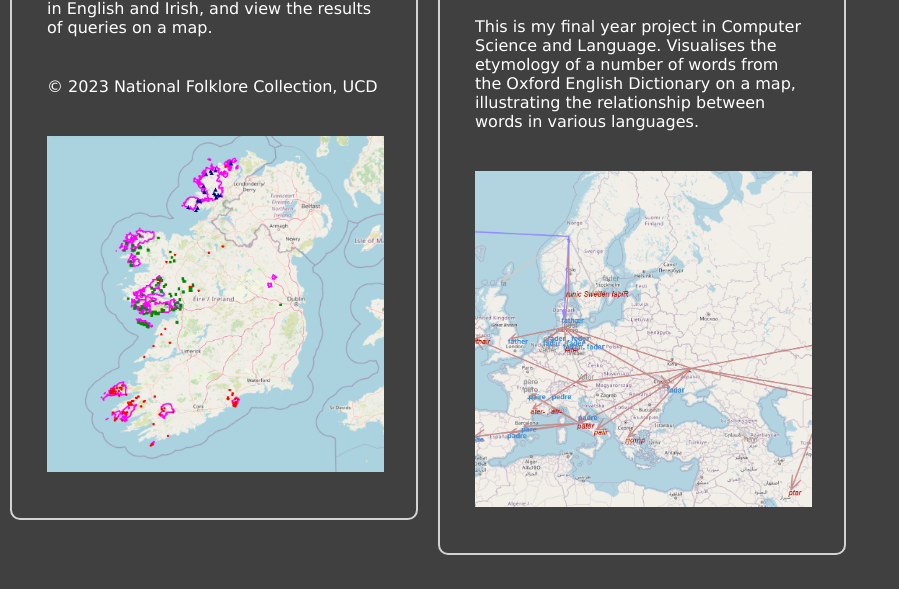
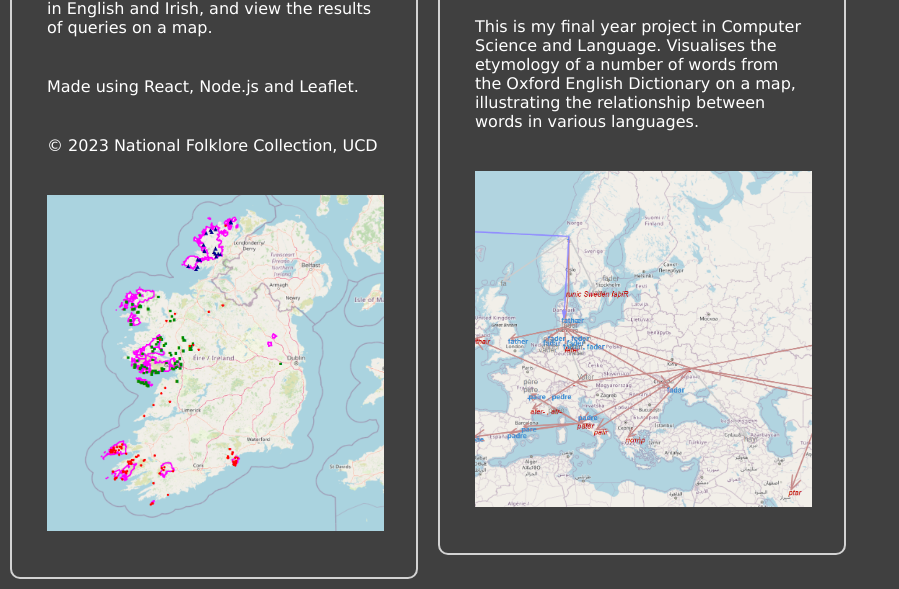
Before and after one commit to duilinn/duilinn.github.io, a plain HTML site: page index.html in a window 1280 px wide. Shown: the part 322-911 px from the top of the page, without its empty margins (0-899 px from the left). Before the commit the page ends 887 px from the top, so only its background shows below. Drawn offline with Linux system fonts and the light colour scheme.

Commit message:
added info to duchas-maps

```diff
--- a/index.html
+++ b/index.html
@@ -16,9 +16,11 @@
                 <div class="link-div">
                     <a class="large-link" href="duchas-maps.html">
                         <div>Dúchas maps</div>
-                        <div class="div-text">Search 300,000+ pages of Irish folklore and local tradition collected in the 1930s, in English and Irish, and view the results of queries on a map.
+                        <div class="div-text">Search 300,000+ pages of Irish folklore and local tradition collected in
+                            the 1930s, in English and Irish, and view the results of queries on a map.
                         </div>
-                        <div class="div-text"> © 2023 National Folklore Collection, UCD</div>
+                        <div class="div-text"> Made using React, Node.js and Leaflet.</div>
+                        <div class="div-text">© 2023 National Folklore Collection, UCD</div>
                         <div class="image-container">
                             <img src="duchas-maps.png"
                                 alt="A map of Ireland outlining the Gaeltacht areas in pink, with various coloured points on the map located mainly in the Gaeltacht areas."></img>
```
